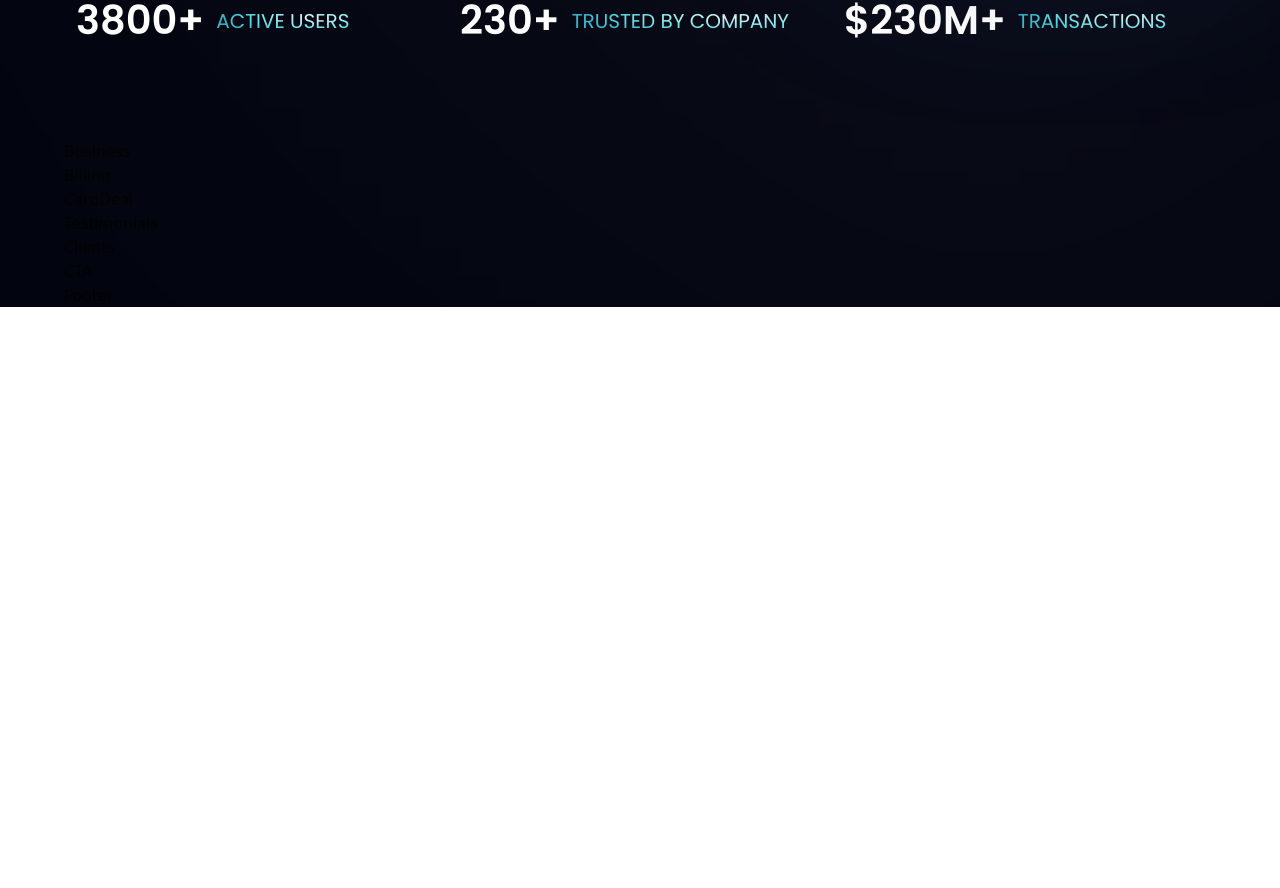
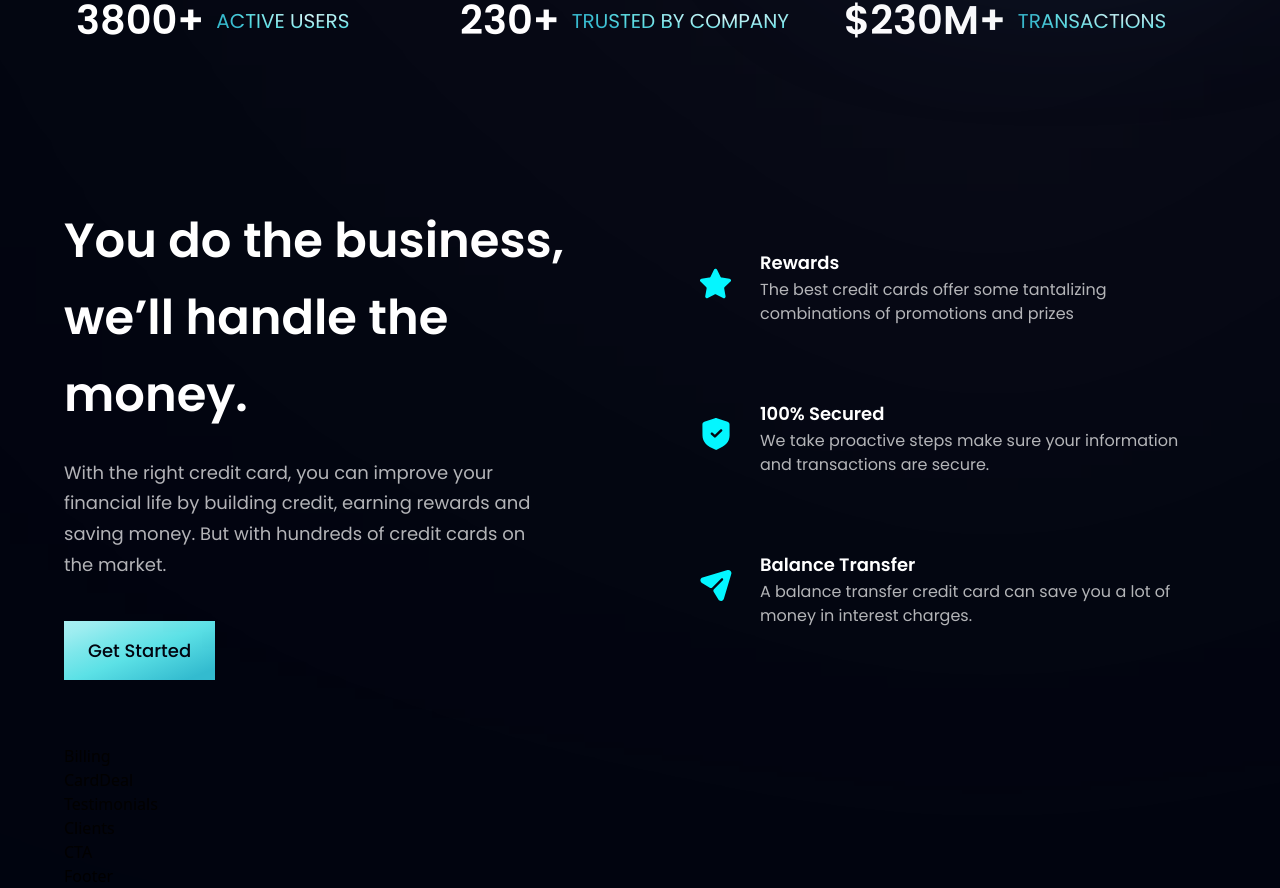
Before and after one commit to Muhammad-Junaid-24/bank-app-frontend, a React (Vite) app: page / in a window 1280 px wide. Shown: the part 806-1694 px from the top of the page. Before the commit the page ends 1113 px from the top, so only its background shows below. Built offline with nearby package versions, Linux system fonts and the light colour scheme.

Commit message:
Add business section

```diff
--- a/src/components/Business.jsx
+++ b/src/components/Business.jsx
@@ -1,9 +1,48 @@
-import React from 'react'
+import { features } from "../constants";
+import styles, { layout } from "../style";
+import Button from "./Button";
+
+const FeatureCard = ({icon, title, content, index}) => {
+  return (
+  <div className={`flex flex-row p-6 rounded-[20px] ${index !== features.length - 1 ? `mb-6` : `mb-0`} feature-card`}>
+    <div className={`w-[64px] h-[64px] ${styles.flexCenter} rounded-full`}>
+      <img src={icon} alt="icon" className="w-1/2 h-1/2 object-contain"/>
+    </div>
+    <div className="flex-1 flex-col ml-3">
+      <h4 className="font-poppins font-semibold text-white text-[18px] leading-[23px] mb-1">
+        {title}
+      </h4>
+      <p className="font-poppins font-normal text-dimWhite text-[16px] leading-[24px] mb-1">
+        {content}
+      </p>
+    </div>
+  </div>
+  )
+}
 
 function Business() {
   return (
-    <div>Business</div>
-  )
+    <section id="features" className={`${layout.section}`}>
+      <div className={`${layout.sectionInfo}`}>
+        <h2 className={`${styles.heading2}`}>
+          You do the business,
+          <br className="sm:block hidden" />
+          we’ll handle the money.
+        </h2>
+        <p className={`${styles.paragraph} max-w-[480px] mt-6`}>
+          With the right credit card, you can improve your financial life by
+          building credit, earning rewards and saving money. But with hundreds
+          of credit cards on the market.
+        </p>
+
+        <Button styles="mt-10"/>
+      </div>
+
+      <div className={`${layout.sectionImg} flex-col`}>
+        {features.map((feature, index) => (<FeatureCard key={feature.id} {...feature} index={index}/>))}
+      </div>
+    </section>
+  );
 }
 
-export default Business
+export default Business;
--- a/src/components/Button.jsx
+++ b/src/components/Button.jsx
@@ -1,8 +1,10 @@
 import React from 'react'
 
-function Button() {
+function Button({styles}) {
   return (
-    <div>Button</div>
+    <button type='button' className={`py-4 px-6 bg-blue-gradient font-poppins font-medium text-[18px] text-primary outline-none ${styles} transition hover:scale-110`}>
+      Get Started
+    </button>
   )
 }
 
```
